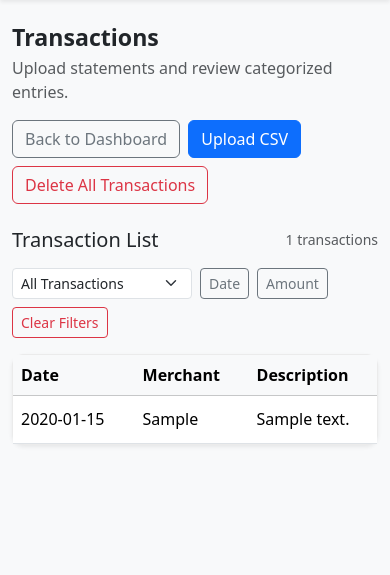
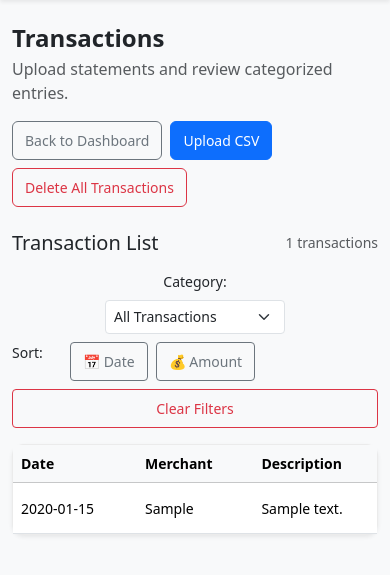
Before and after one commit to oberos/analizator_wydatkow, a Django app: page /transactions/ in a window 390 px wide. Shown: the part 56-631 px from the top of the page. Run offline with Django 5.2, Linux system fonts and the light colour scheme; a user stored in the database is signed in; tables that the repository leaves empty hold one stand-in row (values such as "Sample post"); some libraries are stand-ins or nearby versions.

Commit message:
feat(transaction-list-filter-sort): Empty State, Polish & Final Integration (p4)
- Add context-aware empty result message with category name display
- Improve accessibility: aria-labels, aria-live, semantic HTML, fieldsets
- Add emoji icons for sort buttons (↑↓ replaced with 📅💰)
- Implement responsive design for mobile screens (<768px, <480px breakpoints)
- Add mobile-optimized button sizing and layout stacking
- All 37 tests pass

Modified:
  templates/transactions/transaction_list.html
  context/changes/transaction-list-filter-sort/plan.md

Co-authored-by: Copilot <223556219+Copilot@users.noreply.github.com>

```diff
--- a/templates/transactions/transaction_list.html
+++ b/templates/transactions/transaction_list.html
@@ -3,6 +3,62 @@
 {% block title %}Transactions — Analizator Wydatków{% endblock %}
 
 {% block content %}
+<style>
+    /* Responsive design for mobile */
+    @media (max-width: 768px) {
+        .sort-btn {
+            padding: 0.35rem 0.5rem;
+            font-size: 0.875rem;
+        }
+
+        .form-select-sm {
+            font-size: 0.875rem;
+            padding: 0.35rem 0.5rem;
+        }
+
+        .d-flex.flex-wrap.gap-2.align-items-center {
+            flex-direction: column;
+            align-items: stretch;
+        }
+
+        .d-flex.flex-wrap.gap-2.align-items-center > * {
+            width: 100%;
+        }
+
+        .d-flex.align-items-center.gap-2 {
+            flex-direction: column;
+            align-items: stretch;
+        }
+
+        .d-flex.align-items-center.gap-2 > select {
+            width: 100%;
+        }
+
+        .table-scroll-x {
+            font-size: 0.875rem;
+        }
+
+        .btn-sm {
+            padding: 0.35rem 0.6rem;
+            font-size: 0.75rem;
+        }
+    }
+
+    @media (max-width: 480px) {
+        .page-title {
+            font-size: 1.5rem;
+        }
+
+        .btn {
+            font-size: 0.875rem;
+            padding: 0.5rem 0.75rem;
+        }
+
+        .transactions-amount {
+            font-weight: 600;
+        }
+    }
+</style>
 <div class="d-flex flex-column flex-md-row justify-content-md-between align-items-md-center gap-3 mb-4">
     <div>
         <h1 class="page-title h3 mb-1">Transactions</h1>
@@ -58,7 +114,7 @@
 <!-- Filter and sort controls -->
 <div class="d-flex justify-content-between align-items-center mb-3">
     <h2 class="h5 mb-0">Transaction List</h2>
-    <span class="text-muted small">
+    <span class="text-muted small" aria-live="polite" aria-atomic="true">
         {% if page_obj %}
             {{ page_obj.paginator.count }} transactions
         {% else %}
@@ -67,15 +123,17 @@
     </span>
 </div>
 
-<form id="filter-form" method="get" action="{% url 'transactions:list' %}" class="mb-3">
+<form id="filter-form" method="get" action="{% url 'transactions:list' %}" class="mb-3" role="search">
     <div class="d-flex flex-wrap gap-2 align-items-center">
         <!-- Category filter dropdown -->
+        <div class="d-flex align-items-center gap-2">
+            <label for="category-select" class="form-label mb-0 small">Category:</label>
             <select
                 id="category-select"
                 name="category"
                 class="form-select form-select-sm"
                 style="width: auto; min-width: 180px;"
-            aria-label="Filter by category"
+                aria-label="Filter transactions by category"
             >
                 <option value="">All Transactions</option>
                 {% for category in category_options %}
@@ -84,16 +142,20 @@
                 </option>
                 {% endfor %}
             </select>
+        </div>
 
         <!-- Sort buttons -->
+        <fieldset class="d-flex gap-2 border-0 p-0 m-0">
+            <legend class="form-label mb-0 small" style="float: left; width: 50px;">Sort:</legend>
             <button
                 type="button"
                 id="sort-date-btn"
                 class="btn btn-sm btn-outline-secondary sort-btn {% if sort_by == 'date' %}active{% endif %}"
                 data-sort="date"
                 aria-label="Sort by date, currently {% if sort_by == 'date' and sort_order == 'asc' %}ascending{% elif sort_by == 'date' %}descending{% else %}not sorted{% endif %}"
+                aria-pressed="{% if sort_by == 'date' %}true{% else %}false{% endif %}"
             >
-            Date {% if sort_by == 'date' %}{% if sort_order == 'asc' %}↑{% else %}↓{% endif %}{% endif %}
+                <span aria-hidden="true">📅</span> Date {% if sort_by == 'date' %}{% if sort_order == 'asc' %}<span aria-hidden="true">↑</span>{% else %}<span aria-hidden="true">↓</span>{% endif %}{% endif %}
             </button>
 
             <button
@@ -102,16 +164,18 @@
                 class="btn btn-sm btn-outline-secondary sort-btn {% if sort_by == 'amount' %}active{% endif %}"
                 data-sort="amount"
                 aria-label="Sort by amount, currently {% if sort_by == 'amount' and sort_order == 'asc' %}ascending{% elif sort_by == 'amount' %}descending{% else %}not sorted{% endif %}"
+                aria-pressed="{% if sort_by == 'amount' %}true{% else %}false{% endif %}"
             >
-            Amount {% if sort_by == 'amount' %}{% if sort_order == 'asc' %}↑{% else %}↓{% endif %}{% endif %}
+                <span aria-hidden="true">💰</span> Amount {% if sort_by == 'amount' %}{% if sort_order == 'asc' %}<span aria-hidden="true">↑</span>{% else %}<span aria-hidden="true">↓</span>{% endif %}{% endif %}
             </button>
+        </fieldset>
 
         <!-- Clear Filters button -->
         <button
             type="button"
             id="clear-filters-btn"
             class="btn btn-sm btn-outline-danger"
-            aria-label="Clear all filters"
+            aria-label="Clear all filters and show all transactions"
         >
             Clear Filters
         </button>
@@ -227,8 +291,19 @@
     </nav>
     {% endif %}
     {% else %}
-    <div class="p-4">
-        <p class="mb-0 text-muted">No transactions yet. Click "Upload CSV" to import your bank statement.</p>
+    <div class="p-4 text-center">
+        <p class="mb-3 text-muted">
+            {% if selected_category %}
+                No transactions found in <strong>{{ selected_category }}</strong> category.
+            {% else %}
+                No transactions yet. Click "Upload CSV" to import your bank statement.
+            {% endif %}
+        </p>
+        {% if selected_category %}
+        <a href="{% url 'transactions:list' %}" class="btn btn-sm btn-outline-primary">
+            Clear Filters and View All
+        </a>
+        {% endif %}
     </div>
     {% endif %}
 </div>
```
Lines whose indentation alone changed are shown as unchanged.
